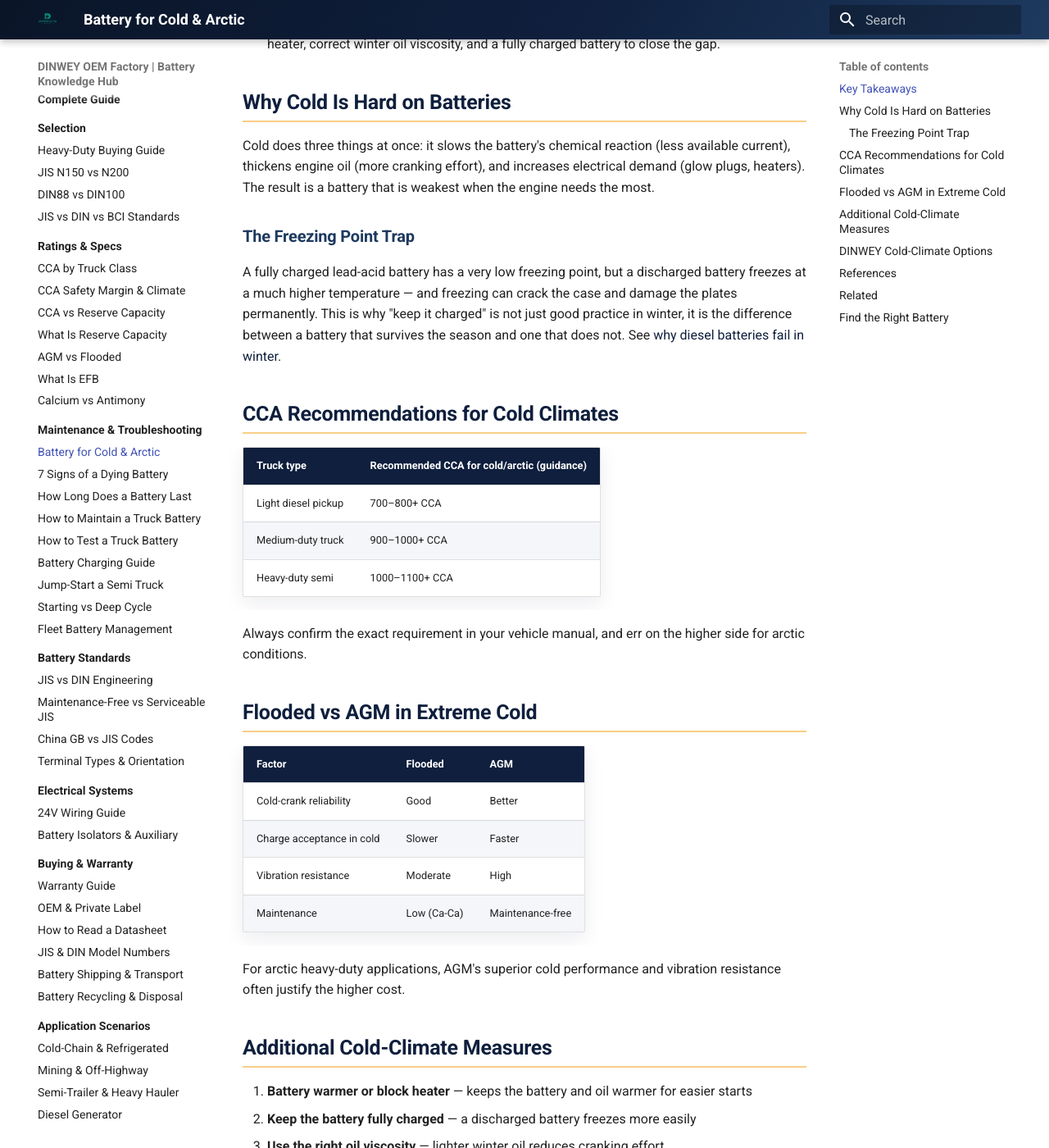
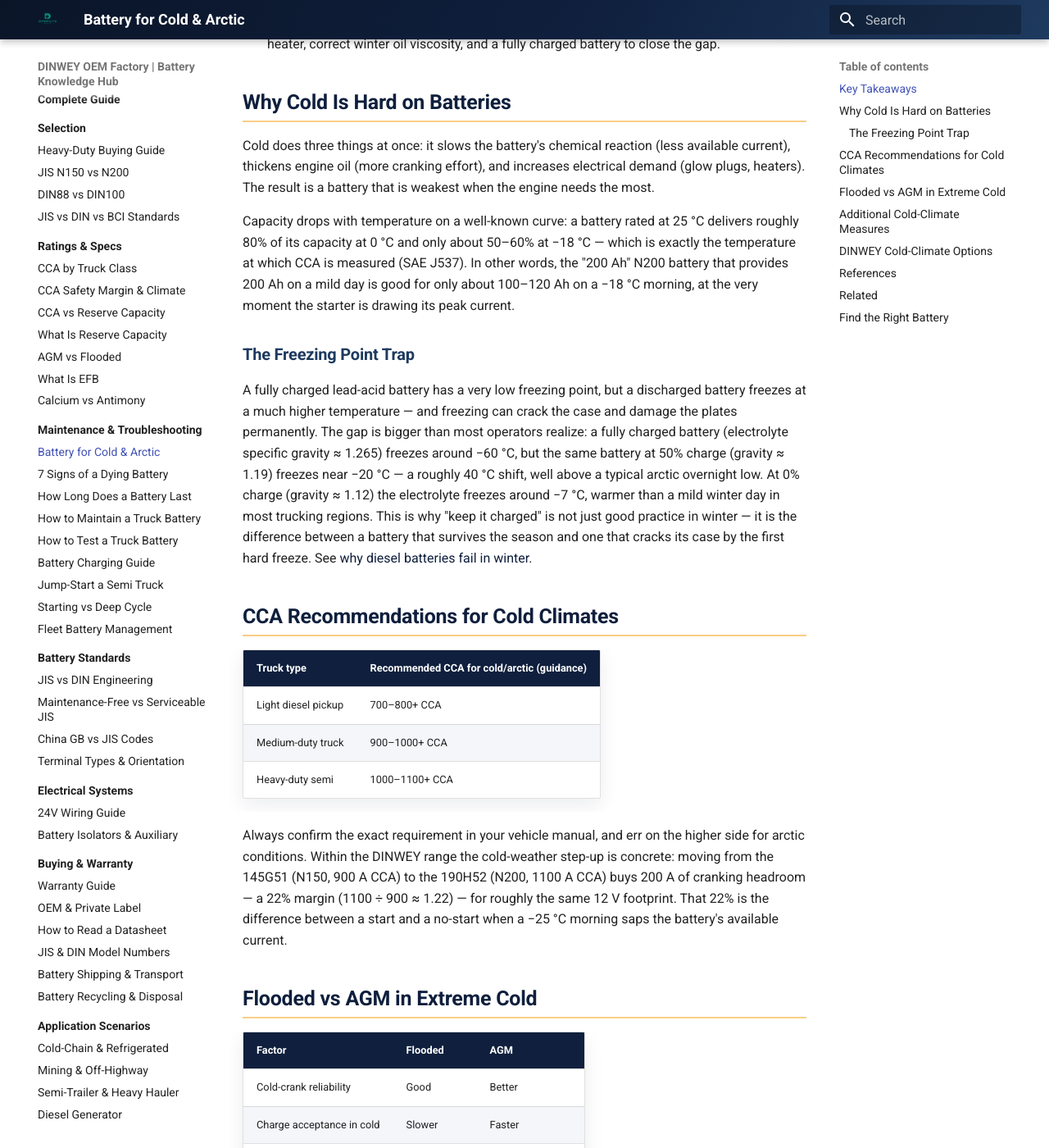
Before and after one commit to martinxionbiotech-max/data-dinweybattery, an MkDocs documentation site: the page built from docs/cold-climate-arctic/index.md, in a window 1280 px wide and 1400 px high, scrolled down 690 px. Shown: the whole window at 82% size. Built offline with MkDocs 1.6.1 and Material for MkDocs 9.7.7, drawn with Linux system fonts in a browser that asks for light colours.

Commit message:
content: add internal links to bci-group-sizes & 24v-wiring-guide (>=4 links) + inject calculated insights to 3 guides (freezing-point vs SOC curve, temp-capacity curve, CCA margin, self-discharge, Arrhenius aging, UN2800 88kPa)

```diff
--- a/docs/cold-climate-arctic/index.md
+++ b/docs/cold-climate-arctic/index.md
@@ -36,12 +36,23 @@
 current), thickens engine oil (more cranking effort), and increases electrical demand (glow
 plugs, heaters). The result is a battery that is weakest when the engine needs the most.
 
+Capacity drops with temperature on a well-known curve: a battery rated at 25 °C delivers
+roughly 80% of its capacity at 0 °C and only about 50–60% at −18 °C — which is exactly the
+temperature at which CCA is measured (SAE J537). In other words, the "200 Ah" N200 battery that
+provides 200 Ah on a mild day is good for only about 100–120 Ah on a −18 °C morning, at the very
+moment the starter is drawing its peak current.
+
 ### The Freezing Point Trap
 
 A fully charged lead-acid battery has a very low freezing point, but a discharged battery
 freezes at a much higher temperature — and freezing can crack the case and damage the plates
-permanently. This is why "keep it charged" is not just good practice in winter, it is the
-difference between a battery that survives the season and one that does not. See
+permanently. The gap is bigger than most operators realize: a fully charged battery
+(electrolyte specific gravity ≈ 1.265) freezes around −60 °C, but the same battery at 50%
+charge (gravity ≈ 1.19) freezes near −20 °C — a roughly 40 °C shift, well above a typical
+arctic overnight low. At 0% charge (gravity ≈ 1.12) the electrolyte freezes around −7 °C,
+warmer than a mild winter day in most trucking regions. This is why "keep it charged" is not
+just good practice in winter — it is the difference between a battery that survives the season
+and one that cracks its case by the first hard freeze. See
 [why diesel batteries fail in winter](../why-diesel-batteries-fail-winter/index.md).
 
 ## CCA Recommendations for Cold Climates
@@ -53,7 +64,11 @@
 | Heavy-duty semi | 1000–1100+ CCA |
 
 Always confirm the exact requirement in your vehicle manual, and err on the higher side for
-arctic conditions.
+arctic conditions. Within the DINWEY range the cold-weather step-up is concrete: moving from
+the 145G51 (N150, 900 A CCA) to the 190H52 (N200, 1100 A CCA) buys 200 A of cranking headroom
+— a 22% margin (1100 ÷ 900 ≈ 1.22) — for roughly the same 12 V footprint. That 22% is the
+difference between a start and a no-start when a −25 °C morning saps the battery's available
+current.
 
 ## Flooded vs AGM in Extreme Cold
 
```
Also changed, not shown: docs/24v-wiring-guide/index.md (+3 -1 lines), docs/battery-shipping-transport/index.md (+7 -3 lines), docs/bci-group-sizes/index.md (+3 -1 lines), docs/diesel-generator/index.md (+13 -0 lines).
